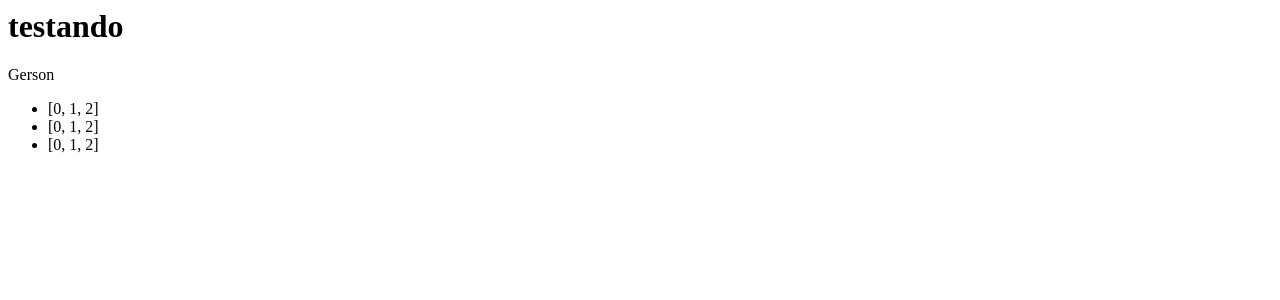
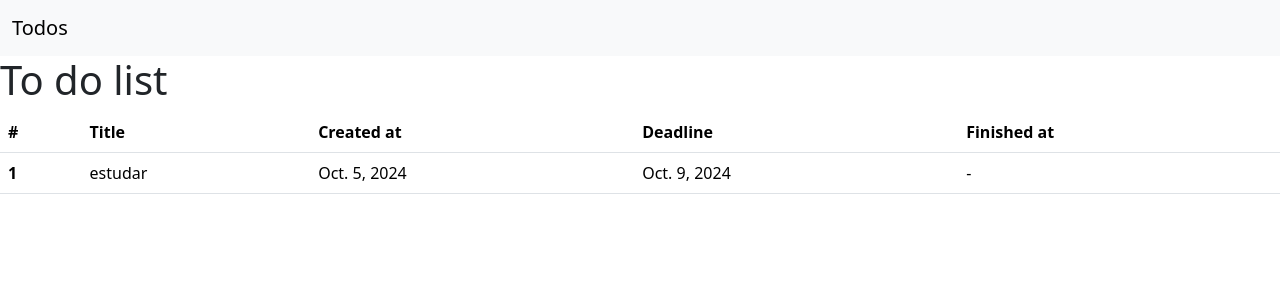
Before and after one commit to GersonEmanuel/to-do_django, a Django app: page / in a window 1280 px wide. Shown: the top 300 px of the page. Run offline with Django 5.2, Linux system fonts and the light colour scheme; data comes from the database, SQL or seed files in the repository; both versions use the stored data as it was after the commit.

Commit message:
adding table

```diff
--- a/todos/templates/todos/todo_list.html
+++ b/todos/templates/todos/todo_list.html
@@ -1,7 +1,44 @@
-<h1>testando</h1>
-{{nome}}
-<ul>
-    {% for numero in matriz%}
-    <li>{{numero}}</li>
-    {% endfor %}
-</ul>
+<!doctype html>
+<html lang="en">
+  <head>
+    <meta charset="utf-8">
+    <meta name="viewport" content="width=device-width, initial-scale=1">
+    <title>To do list</title>
+    <link href="https://cdn.jsdelivr.net/npm/bootstrap@5.3.3/dist/css/bootstrap.min.css" rel="stylesheet" integrity="sha384-QWTKZyjpPEjISv5WaRU9OFeRpok6YctnYmDr5pNlyT2bRjXh0JMhjY6hW+ALEwIH" crossorigin="anonymous">
+  </head>
+  <body>
+    <nav class="navbar bg-body-tertiary">
+        <div class="container-fluid">
+            <a class="navbar-brand" href="#">Todos</a>
+        </div>
+    </nav>
+    <main>
+        <h1>To do list</h1>
+        <table class="table">
+            <thead>
+              <tr>
+                <th scope="col">#</th>
+                <th scope="col">Title</th>
+                <th scope="col">Created at</th>
+                <th scope="col">Deadline</th>
+                <th scope="col">Finished at</th>
+              </tr>
+            </thead>
+            <tbody>
+                {% for todo in todos  %}
+                    <tr>
+                        <th scope="row">{{todo.id}}</th>
+                        <td>{{todo.title}}</td>
+                        <td>{{todo.data_created}}</td>
+                        <td>{{todo.deadline}}</td>
+                        <td>{{todo.finished_data|default:"-"}}</td>
+                    </tr>
+
+                {% endfor %}
+            </tbody>
+          </table>
+    </main>
+
+    <script src="https://cdn.jsdelivr.net/npm/bootstrap@5.3.3/dist/js/bootstrap.bundle.min.js" integrity="sha384-YvpcrYf0tY3lHB60NNkmXc5s9fDVZLESaAA55NDzOxhy9GkcIdslK1eN7N6jIeHz" crossorigin="anonymous"></script>
+  </body>
+</html>
--- a/todos/views.py
+++ b/todos/views.py
@@ -1,8 +1,8 @@
 from django.shortcuts import render
+from .models import Todo
 
 
 # Create your views here.
 def todo_list(request):
-    nome = 'Gerson'
-    matriz = [[i for i in range(3)] for i in range(3)]
-    return render(request, "todos/todo_list.html", {'nome': nome, 'matriz': matriz})
+    todos = Todo.objects.all()
+    return render(request, "todos/todo_list.html", {'todos': todos})
```
Also changed, not shown: db.sqlite3.
